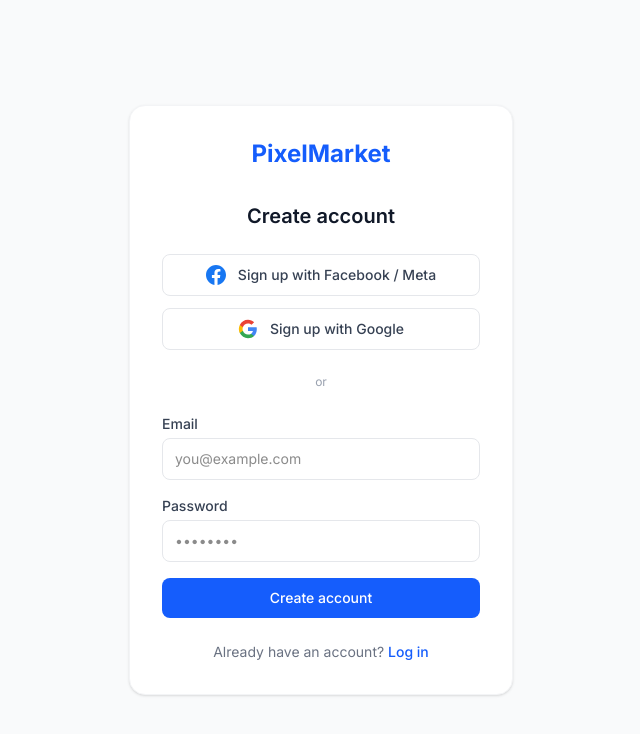
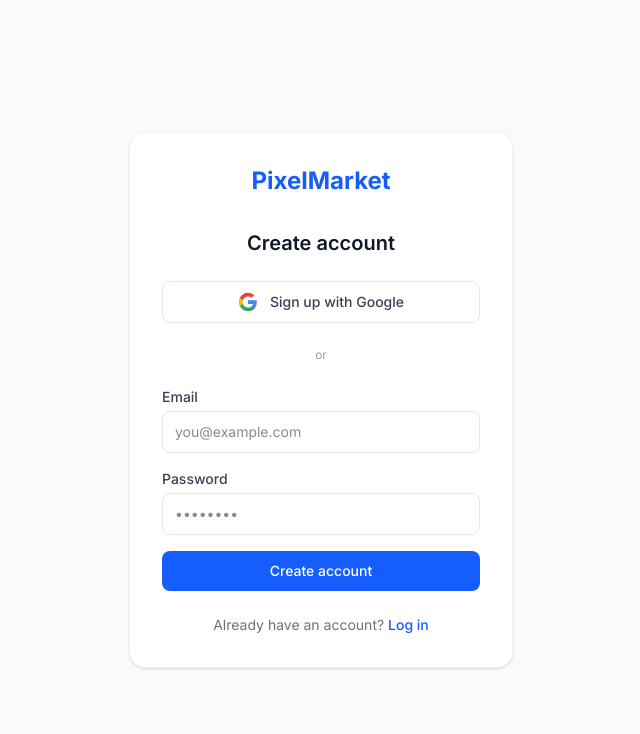
Before and after one commit to R3iZer0/pixel-market, a Next.js app: page /signup in a window 1280 px wide. Shown: the top 734 px of the page, without its empty margins (319-959 px from the left). Built offline with nearby package versions, Linux system fonts and the light colour scheme.

Commit message:
fix: remove FB login button — Meta connect will be in settings flow

```diff
--- a/app/login/page.tsx
+++ b/app/login/page.tsx
@@ -55,16 +55,6 @@
         <h1 className="text-xl font-semibold text-gray-900 mb-6 text-center">Welcome back</h1>
 
         <div className="flex flex-col gap-3 mb-6">
-          <button
-            onClick={handleMeta}
-            disabled={loading}
-            className="flex items-center justify-center gap-3 w-full py-2.5 px-4 rounded-lg border border-gray-200 text-sm font-medium text-gray-700 hover:bg-gray-50 transition-colors disabled:opacity-50"
-          >
-            <svg className="w-5 h-5" fill="#1877F2" viewBox="0 0 24 24">
-              <path d="M24 12.073c0-6.627-5.373-12-12-12s-12 5.373-12 12c0 5.99 4.388 10.954 10.125 11.854v-8.385H7.078v-3.47h3.047V9.43c0-3.007 1.792-4.669 4.533-4.669 1.312 0 2.686.235 2.686.235v2.953H15.83c-1.491 0-1.956.925-1.956 1.874v2.25h3.328l-.532 3.47h-2.796v8.385C19.612 23.027 24 18.062 24 12.073z"/>
-            </svg>
-            Continue with Facebook / Meta
-          </button>
           <button
             onClick={handleGoogle}
             disabled={loading}
--- a/app/signup/page.tsx
+++ b/app/signup/page.tsx
@@ -76,16 +76,6 @@
 
         <div className="flex flex-col gap-3 mb-6">
           <button
-            onClick={handleMeta}
-            disabled={loading}
-            className="flex items-center justify-center gap-3 w-full py-2.5 px-4 rounded-lg border border-gray-200 text-sm font-medium text-gray-700 hover:bg-gray-50 transition-colors disabled:opacity-50"
-          >
-            <svg className="w-5 h-5" fill="#1877F2" viewBox="0 0 24 24">
-              <path d="M24 12.073c0-6.627-5.373-12-12-12s-12 5.373-12 12c0 5.99 4.388 10.954 10.125 11.854v-8.385H7.078v-3.47h3.047V9.43c0-3.007 1.792-4.669 4.533-4.669 1.312 0 2.686.235 2.686.235v2.953H15.83c-1.491 0-1.956.925-1.956 1.874v2.25h3.328l-.532 3.47h-2.796v8.385C19.612 23.027 24 18.062 24 12.073z"/>
-            </svg>
-            Sign up with Facebook / Meta
-          </button>
-          <button
             onClick={handleGoogle}
             disabled={loading}
             className="flex items-center justify-center gap-3 w-full py-2.5 px-4 rounded-lg border border-gray-200 text-sm font-medium text-gray-700 hover:bg-gray-50 transition-colors disabled:opacity-50"
```
